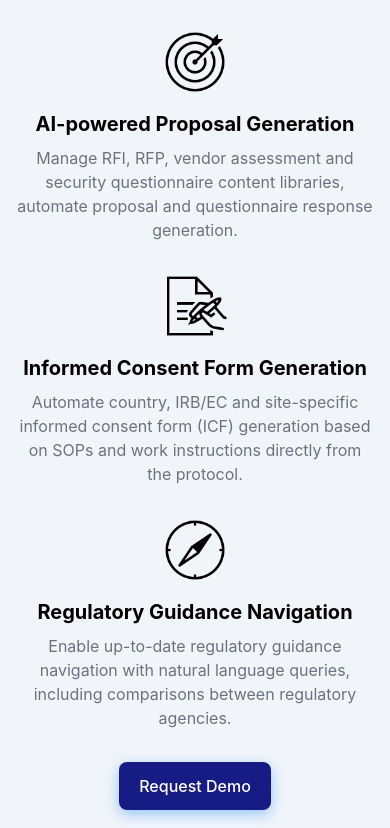
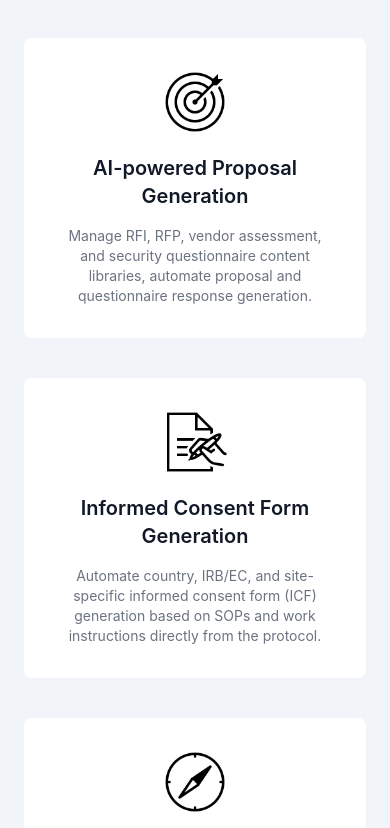
Before and after one commit to meelvidushi/kenosha-landing, a React (Create React App) app: page / in a window 390 px wide. Shown: the part 896-1724 px from the top of the page. Built offline with nearby package versions, Linux system fonts and the light colour scheme.

Commit message:
Functionality updates

```diff
--- a/src/components/Footer.js
+++ b/src/components/Footer.js
@@ -1,7 +1,6 @@
 import React from 'react';
-import LogoImageDark from '../assets/brand-images/LogoLong-DarkMode@2x.png'; // Import the logo image for dark mode
+import LogoImageDark from '../assets/brand-images/LogoLong-DarkMode@2x.png';
 
-// Example function to handle navigation
 const navigate = (url) => {
   window.location.href = url;
 };
@@ -9,44 +8,42 @@ const navigate = (url) => {
 const scrollToSection = (sectionId) => {
   const section = document.querySelector(sectionId);
   if (section) {
-      section.scrollIntoView({ behavior: 'smooth', block: 'start' });
+    section.scrollIntoView({ behavior: 'smooth', block: 'start' });
   }
 };
 
 function Footer() {
   return (
-    <footer className="px-4 lg:px-6 py-4 dark:bg-gray-800" style={{ backgroundColor: '#171c84' }}> {/* Updated background color */}
+    <footer className="px-4 lg:px-6 py-4 dark:bg-gray-800" style={{ backgroundColor: '#171c84' }}>
       <div className="w-full max-w-screen-xl mx-auto p-4 md:py-8">
-        <div className="sm:flex sm:items-center sm:justify-between">
-          {/* Changed to button for logo with navigation, styled with Tailwind */}
+        <div className="flex flex-col sm:flex-row sm:items-center sm:justify-between">
           <button
             type="button"
-            className="flex items-center text-white hover:underline focus:outline-none"
+            className="flex items-center text-white hover:underline focus:outline-none mb-4 sm:mb-0"
             onClick={() => navigate('https://kenosha.ai')}
           >
-            <img src={LogoImageDark} className="mr-3 h-12 sm:h-12" alt="Kenosha AI Logo" />
+            <img src={LogoImageDark} className="mr-3 h-12 sm:h-12" alt="Kenosha AI Logo" style={{ minWidth: '48px' }} />
           </button>
-          <ul className="flex flex-wrap items-center mb-6 text-sm font-medium text-slate-50 sm:mb-0">
-            <li>
+          <ul className="flex flex-col sm:flex-row flex-wrap items-center mb-6 text-sm font-medium text-slate-50 sm:mb-0">
+            <li className="my-2 sm:my-0">
               <button
                 type="button"
                 className="text-white hover:underline me-4 md:me-6 focus:outline-none"
-                onClick={() => navigate('https://kenosha.ai')}
+                onClick={() => scrollToSection('#information-long')}
               >
-                About
+                Solutions
               </button>
             </li>
-            <li>
+            <li className="my-2 sm:my-0">
               <button
                 type="button"
                 className="text-white hover:underline me-4 md:me-6 focus:outline-none"
-                onClick={() => scrollToSection('#contact')}
+                onClick={() => scrollToSection('#team')}
               >
-                Contact
+                Team
               </button>
             </li>
-            {/* LinkedIn button */}
-            <li>
+            <li className="my-2 sm:my-0">
               <button
                 type="button"
                 className="text-white hover:underline me-4 md:me-6 focus:outline-none"
--- a/src/components/InformationLong.js
+++ b/src/components/InformationLong.js
@@ -13,33 +13,47 @@ function InformationLong() {
     };
 
   return (
-<section id="information-long" className="bg-slate-100 dark:bg-gray-900">
-      <div className="px-4 py-8 sm:p-8 md:p-12 lg:p-16">
+    <section id="information-long" className="bg-slate-100 dark:bg-gray-900">
+      <div className="px-6 py-12 sm:px-10 md:px-16 lg:px-20"> {/* Increased padding */}
         <div className="mx-auto max-w-screen-xl text-center">
-          <h2 className="mb-4 text-3xl sm:text-4xl tracking-tight font-extrabold text-gray-900 dark:text-white transition duration-500 ease-in-out hover:text-blue-500">Customers Rely on Kenosha AI for:</h2>
-          <div className="mt-8 space-y-8 md:space-y-0 md:grid grid-cols-1 sm:grid-cols-2 lg:grid-cols-3 gap-8">
-              <div className="transition duration-500 ease-in-out transform hover:-translate-y-1 hover:shadow-lg rounded-lg">
-                  <img src={bullseye} alt="AI-powered Proposal Generation" className="mx-auto mb-4 w-16 h-16" />
-                  <h3 className="mb-2 text-xl font-bold dark:text-white">AI-powered Proposal Generation</h3>
-                  <p className="text-gray-500 dark:text-gray-400">Manage RFI, RFP, vendor assessment and security questionnaire content libraries, automate proposal and questionnaire response generation.</p>
+          <h2 className="mb-8 text-2xl sm:text-3xl md:text-4xl tracking-tight font-bold text-gray-900 dark:text-white"> {/* Reduced font size */}
+            Customers Rely on Kenosha AI for:
+          </h2>
+          <div className="grid gap-10 md:grid-cols-2 lg:grid-cols-3"> {/* Increased gap */}
+              <div className="group transition duration-500 ease-in-out transform hover:-translate-y-1 hover:shadow-xl rounded-lg p-8 bg-white dark:bg-gray-800"> {/* Increased padding */}
+                  <img src={bullseye} alt="AI-powered Proposal Generation" className="mx-auto mb-5 w-16 h-16" /> {/* Adjusted margin */}
+                  <h3 className="mb-4 text-xl font-semibold text-gray-900 dark:text-white"> {/* Reduced font size and adjusted margin */}
+                    AI-powered Proposal Generation
+                  </h3>
+                  <p className="text-sm text-gray-500 dark:text-gray-400"> {/* Reduced font size */}
+                    Manage RFI, RFP, vendor assessment, and security questionnaire content libraries, automate proposal and questionnaire response generation.
+                  </p>
               </div>
-              <div className="transition duration-500 ease-in-out transform hover:-translate-y-1 hover:shadow-lg rounded-lg">
-                  <img src={document} alt="Informed Consent Form Generation" className="mx-auto mb-4 w-16 h-16" />
-                  <h3 className="mb-2 text-xl font-bold dark:text-white">Informed Consent Form Generation</h3>
-                  <p className="text-gray-500 dark:text-gray-400">Automate country, IRB/EC and site-specific informed consent form (ICF) generation based on SOPs and work instructions directly from the protocol.</p>
+              <div className="group transition duration-500 ease-in-out transform hover:-translate-y-1 hover:shadow-xl rounded-lg p-8 bg-white dark:bg-gray-800">
+                  <img src={document} alt="Informed Consent Form Generation" className="mx-auto mb-5 w-16 h-16" />
+                  <h3 className="mb-4 text-xl font-semibold text-gray-900 dark:text-white">
+                    Informed Consent Form Generation
+                  </h3>
+                  <p className="text-sm text-gray-500 dark:text-gray-400">
+                    Automate country, IRB/EC, and site-specific informed consent form (ICF) generation based on SOPs and work instructions directly from the protocol.
+                  </p>
               </div>
-              <div className="transition duration-500 ease-in-out transform hover:-translate-y-1 hover:shadow-lg rounded-lg">
-                  <img src={compass} alt="Regulatory Guidance Navigation" className="mx-auto mb-4 w-16 h-16" />
-                  <h3 className="mb-2 text-xl font-bold dark:text-white">Regulatory Guidance Navigation</h3>
-                  <p className="text-gray-500 dark:text-gray-400">Enable up-to-date regulatory guidance navigation with natural language queries, including comparisons between regulatory agencies.</p>
+              <div className="group transition duration-500 ease-in-out transform hover:-translate-y-1 hover:shadow-xl rounded-lg p-8 bg-white dark:bg-gray-800">
+                  <img src={compass} alt="Regulatory Guidance Navigation" className="mx-auto mb-5 w-16 h-16" />
+                  <h3 className="mb-4 text-xl font-semibold text-gray-900 dark:text-white">
+                    Regulatory Guidance Navigation
+                  </h3>
+                  <p className="text-sm text-gray-500 dark:text-gray-400">
+                    Enable up-to-date regulatory guidance navigation with natural language queries, including comparisons between regulatory agencies.
+                  </p>
               </div>
           </div>
         </div>
-        <div className="mt-8 text-center">
+        <div className="mt-12 text-center"> {/* Increased margin */}
           <button
             onClick={() => scrollToSection('#contact')}
             style={{ backgroundColor: '#171c84', boxShadow: '0 4px 14px 0 rgba(0, 118, 255, 0.39)' }}
-            className="inline-flex items-center justify-center px-5 py-3 text-base font-medium text-center text-white rounded-lg hover:bg-blue-700 focus:outline-none focus:ring-4 focus:ring-blue-300 dark:focus:ring-blue-800 sm:w-auto sm:text-sm transition duration-500 ease-in-out transform hover:-translate-y-1"
+            className="inline-flex items-center justify-center px-8 py-4 text-md font-medium text-center text-white rounded-md hover:bg-blue-700 focus:outline-none focus:ring-4 focus:ring-blue-300 dark:focus:ring-blue-800 sm:w-auto sm:text-sm transition duration-500 ease-in-out transform hover:-translate-y-1"
           >
             Request Demo
           </button>
```
